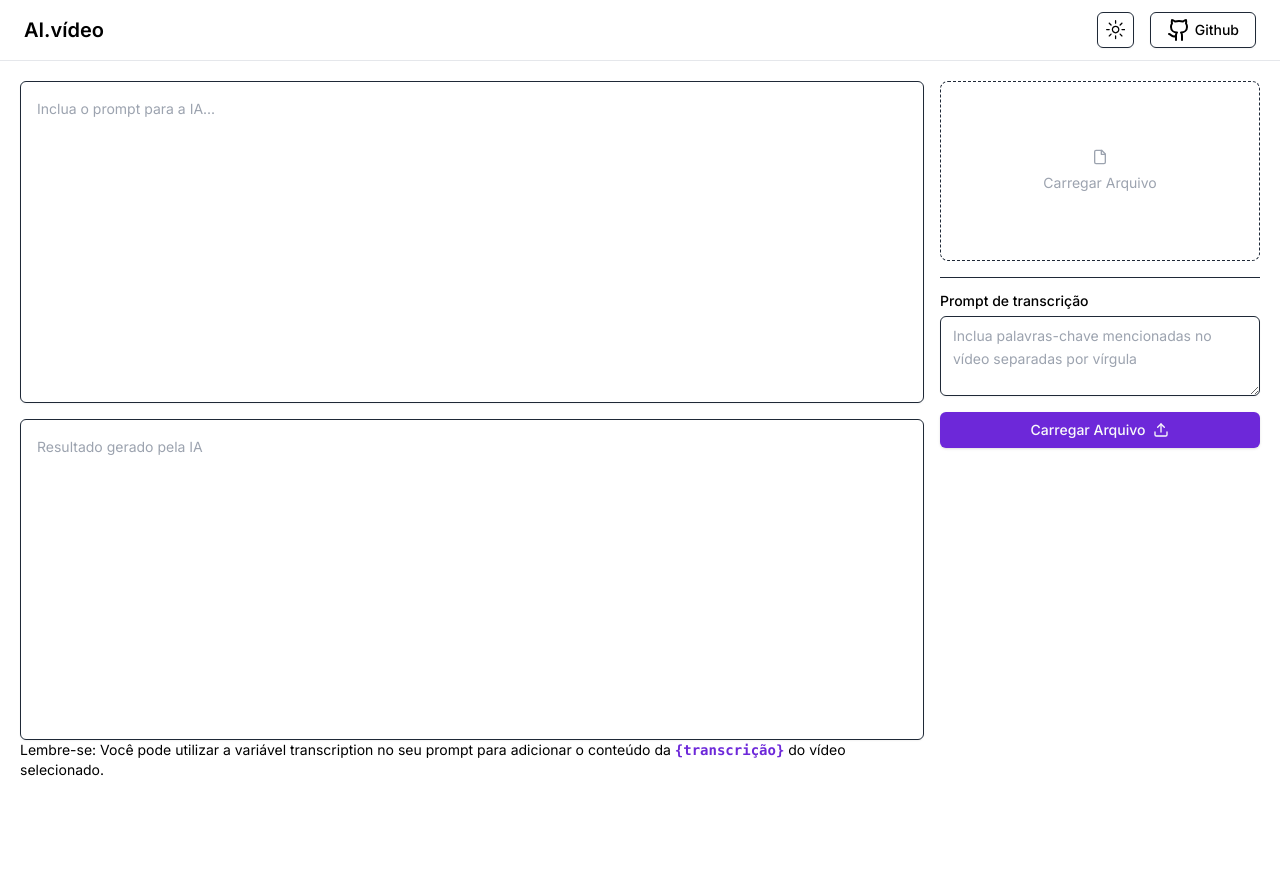
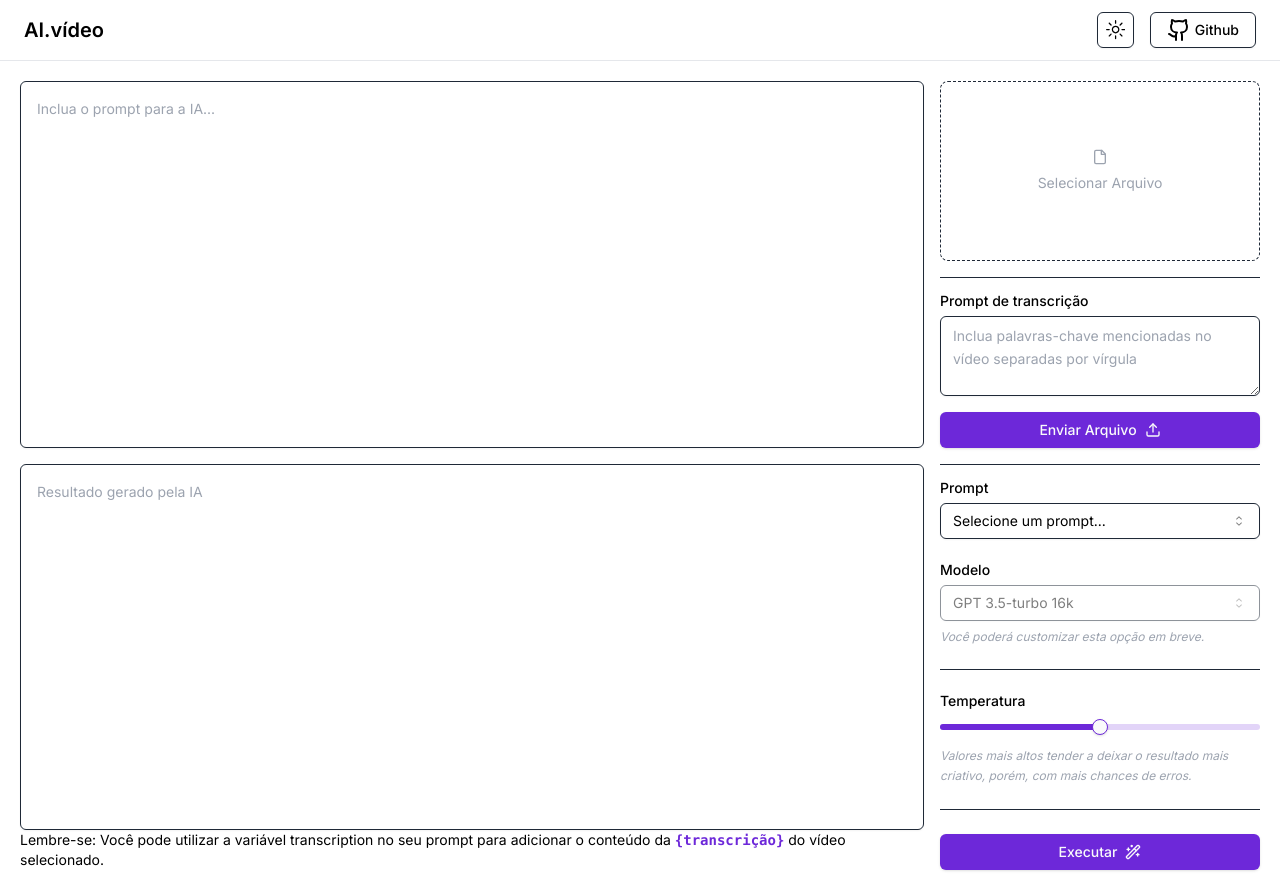
Before and after one commit to CaioMMendes/NLW-AI, a Next.js app: page / in a window 1280 px wide. Before the commit the page ends 800 px from the top, so only its background shows below. Built offline with nearby package versions, Linux system fonts and the light colour scheme.

Commit message:
feat: initial setup finished

```diff
--- a/package.json
+++ b/package.json
@@ -14,6 +14,7 @@
     "@radix-ui/react-label": "^2.0.2",
     "@radix-ui/react-select": "^1.2.2",
     "@radix-ui/react-separator": "^1.0.3",
+    "@radix-ui/react-slider": "^1.1.2",
     "@radix-ui/react-slot": "^1.0.2",
     "@types/node": "20.6.0",
     "@types/react": "18.2.21",
--- a/src/components/FileInput.tsx
+++ b/src/components/FileInput.tsx
@@ -10,7 +10,7 @@ const FileInput = () => {
            border-inputBorderLight dark:border-inputBorderDark hover:bg-primary/5"
       >
         <File className="w-4 h-4" />
-        Carregar Arquivo
+        Selecionar Arquivo
       </label>
       <input
         type="file"
--- a/src/components/SideBar.tsx
+++ b/src/components/SideBar.tsx
@@ -3,11 +3,19 @@ import { Textarea } from "./ui/textarea";
 import { Separator } from "./ui/separator";
 import FileInput from "./FileInput";
 import { Button } from "./ui/button";
-import { Upload } from "lucide-react";
+import { Upload, Wand2 } from "lucide-react";
+import {
+  Select,
+  SelectContent,
+  SelectItem,
+  SelectTrigger,
+  SelectValue,
+} from "./ui/select";
+import { Slider } from "./ui/slider";
 
 const SideBar = () => {
   return (
-    <div className="w-full flex-flex-col  md:w-80 md:order-2 gap-y-4">
+    <div className="w-full flex flex-col  md:w-80 md:order-2 gap-y-4">
       <form className="flex flex-col gap-4">
         <FileInput />
         <Separator />
@@ -20,8 +28,52 @@ const SideBar = () => {
           />
         </div>
         <Button type="submit" className="w-full">
-          Carregar Arquivo
+          Enviar Arquivo
           <Upload className="w-4 h-4 ml-2" />
+        </Button>
+      </form>
+      <Separator />
+      <form className="flex gap-y-6 flex-col">
+        <div className="flex flex-col gap-y-2">
+          <Label>Prompt</Label>
+          <Select>
+            <SelectTrigger>
+              <SelectValue placeholder="Selecione um prompt..." />
+            </SelectTrigger>
+            <SelectContent>
+              <SelectItem value="titulo">Título do youtube</SelectItem>
+              <SelectItem value="descricao">Descrição do youtube</SelectItem>
+            </SelectContent>
+          </Select>
+        </div>
+
+        <div className="flex flex-col gap-y-2">
+          <Label>Modelo</Label>
+          <Select disabled defaultValue="gpt3.5">
+            <SelectTrigger>
+              <SelectValue />
+            </SelectTrigger>
+            <SelectContent>
+              <SelectItem value="gpt3.5">GPT 3.5-turbo 16k</SelectItem>
+            </SelectContent>
+          </Select>
+          <span className="block text-xs text-muted-foreground italic">
+            Você poderá customizar esta opção em breve.
+          </span>
+        </div>
+        <Separator />
+        <div className="flex flex-col gap-y-4">
+          <Label>Temperatura</Label>
+          <Slider min={0} max={1} step={0.05} defaultValue={[0.5]} />
+          <span className="block text-xs text-muted-foreground italic leading-relaxed">
+            Valores mais altos tender a deixar o resultado mais criativo, porém,
+            com mais chances de erros.
+          </span>
+        </div>
+        <Separator />
+        <Button type="submit" className="w-full">
+          Executar
+          <Wand2 className="w-4 h-4 ml-2" />
         </Button>
       </form>
     </div>
--- a/src/components/ui/select.tsx
+++ b/src/components/ui/select.tsx
@@ -1,16 +1,16 @@
-"use client"
+"use client";
 
-import * as React from "react"
-import { CaretSortIcon, CheckIcon } from "@radix-ui/react-icons"
-import * as SelectPrimitive from "@radix-ui/react-select"
+import * as React from "react";
+import { CaretSortIcon, CheckIcon } from "@radix-ui/react-icons";
+import * as SelectPrimitive from "@radix-ui/react-select";
 
-import { cn } from "@/lib/utils"
+import { cn } from "@/lib/utils";
 
-const Select = SelectPrimitive.Root
+const Select = SelectPrimitive.Root;
 
-const SelectGroup = SelectPrimitive.Group
+const SelectGroup = SelectPrimitive.Group;
 
-const SelectValue = SelectPrimitive.Value
+const SelectValue = SelectPrimitive.Value;
 
 const SelectTrigger = React.forwardRef<
   React.ElementRef<typeof SelectPrimitive.Trigger>,
@@ -29,8 +29,8 @@ const SelectTrigger = React.forwardRef<
       <CaretSortIcon className="h-4 w-4 opacity-50" />
     </SelectPrimitive.Icon>
   </SelectPrimitive.Trigger>
-))
-SelectTrigger.displayName = SelectPrimitive.Trigger.displayName
+));
+SelectTrigger.displayName = SelectPrimitive.Trigger.displayName;
 
 const SelectContent = React.forwardRef<
   React.ElementRef<typeof SelectPrimitive.Content>,
@@ -40,7 +40,7 @@ const SelectContent = React.forwardRef<
     <SelectPrimitive.Content
       ref={ref}
       className={cn(
-        "relative z-50 min-w-[8rem] overflow-hidden rounded-md border bg-popover text-popover-foreground shadow-md data-[state=open]:animate-in data-[state=closed]:animate-out data-[state=closed]:fade-out-0 data-[state=open]:fade-in-0 data-[state=closed]:zoom-out-95 data-[state=open]:zoom-in-95 data-[side=bottom]:slide-in-from-top-2 data-[side=left]:slide-in-from-right-2 data-[side=right]:slide-in-from-left-2 data-[side=top]:slide-in-from-bottom-2",
+        "relative z-50 min-w-[8rem] overflow-hidden rounded-md border dark:bg-promptDark bg-primary text-popover-foreground shadow-md data-[state=open]:animate-in data-[state=closed]:animate-out data-[state=closed]:fade-out-0 data-[state=open]:fade-in-0 data-[state=closed]:zoom-out-95 data-[state=open]:zoom-in-95 data-[side=bottom]:slide-in-from-top-2 data-[side=left]:slide-in-from-right-2 data-[side=right]:slide-in-from-left-2 data-[side=top]:slide-in-from-bottom-2",
         position === "popper" &&
           "data-[side=bottom]:translate-y-1 data-[side=left]:-translate-x-1 data-[side=right]:translate-x-1 data-[side=top]:-translate-y-1",
         className
@@ -59,8 +59,8 @@ const SelectContent = React.forwardRef<
       </SelectPrimitive.Viewport>
     </SelectPrimitive.Content>
   </SelectPrimitive.Portal>
-))
-SelectContent.displayName = SelectPrimitive.Content.displayName
+));
+SelectContent.displayName = SelectPrimitive.Content.displayName;
 
 const SelectLabel = React.forwardRef<
   React.ElementRef<typeof SelectPrimitive.Label>,
@@ -71,8 +71,8 @@ const SelectLabel = React.forwardRef<
     className={cn("px-2 py-1.5 text-sm font-semibold", className)}
     {...props}
   />
-))
-SelectLabel.displayName = SelectPrimitive.Label.displayName
+));
+SelectLabel.displayName = SelectPrimitive.Label.displayName;
 
 const SelectItem = React.forwardRef<
   React.ElementRef<typeof SelectPrimitive.Item>,
@@ -81,7 +81,7 @@ const SelectItem = React.forwardRef<
   <SelectPrimitive.Item
     ref={ref}
     className={cn(
-      "relative flex w-full cursor-default select-none items-center rounded-sm py-1.5 pl-2 pr-8 text-sm outline-none focus:bg-accent focus:text-accent-foreground data-[disabled]:pointer-events-none data-[disabled]:opacity-50",
+      "relative flex w-full cursor-default select-none items-center rounded-sm py-1.5 pl-2 pr-8 text-sm outline-none dark:focus:bg-primary/10  focus:bg-primary-foreground/20 focus:text-accent-foreground data-[disabled]:pointer-events-none data-[disabled]:opacity-50",
       className
     )}
     {...props}
@@ -93,8 +93,8 @@ const SelectItem = React.forwardRef<
     </span>
     <SelectPrimitive.ItemText>{children}</SelectPrimitive.ItemText>
   </SelectPrimitive.Item>
-))
-SelectItem.displayName = SelectPrimitive.Item.displayName
+));
+SelectItem.displayName = SelectPrimitive.Item.displayName;
 
 const SelectSeparator = React.forwardRef<
   React.ElementRef<typeof SelectPrimitive.Separator>,
@@ -105,8 +105,8 @@ const SelectSeparator = React.forwardRef<
     className={cn("-mx-1 my-1 h-px bg-muted", className)}
     {...props}
   />
-))
-SelectSeparator.displayName = SelectPrimitive.Separator.displayName
+));
+SelectSeparator.displayName = SelectPrimitive.Separator.displayName;
 
 export {
   Select,
@@ -117,4 +117,4 @@ export {
   SelectLabel,
   SelectItem,
   SelectSeparator,
-}
+};
--- /dev/null
+++ b/src/components/ui/slider.tsx
@@ -0,0 +1,28 @@
+"use client";
+
+import * as React from "react";
+import * as SliderPrimitive from "@radix-ui/react-slider";
+
+import { cn } from "@/lib/utils";
+
+const Slider = React.forwardRef<
+  React.ElementRef<typeof SliderPrimitive.Root>,
+  React.ComponentPropsWithoutRef<typeof SliderPrimitive.Root>
+>(({ className, ...props }, ref) => (
+  <SliderPrimitive.Root
+    ref={ref}
+    className={cn(
+      "relative flex w-full touch-none select-none items-center",
+      className
+    )}
+    {...props}
+  >
+    <SliderPrimitive.Track className="relative h-1.5 w-full grow overflow-hidden rounded-full bg-primary/20">
+      <SliderPrimitive.Range className="absolute h-full bg-primary" />
+    </SliderPrimitive.Track>
+    <SliderPrimitive.Thumb className="block h-4 w-4 rounded-full border border-primary bg-primary-foreground shadow transition-colors focus-visible:outline-none focus-visible:ring-1 focus-visible:ring-ring disabled:pointer-events-none disabled:opacity-50" />
+  </SliderPrimitive.Root>
+));
+Slider.displayName = SliderPrimitive.Root.displayName;
+
+export { Slider };
--- a/tailwind.config.js
+++ b/tailwind.config.js
@@ -19,6 +19,7 @@ module.exports = {
       colors: {
         inputBorderLight: "#1f2937",
         inputBorderDark: "#27272a",
+        promptDark: "#121212",
         border: "hsl(var(--border))",
         input: "hsl(var(--input))",
         ring: "hsl(var(--ring))",
```
Also changed, not shown: 1 other file (tests, documents, lock files or other folders).
